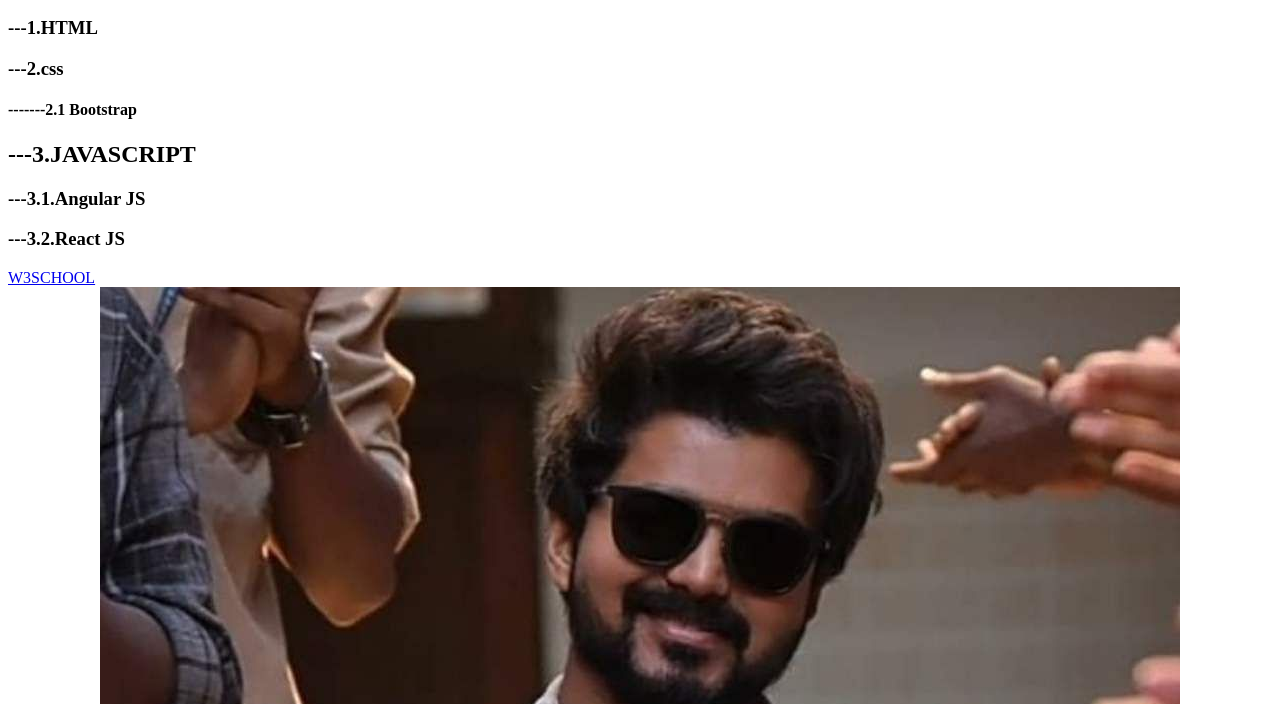
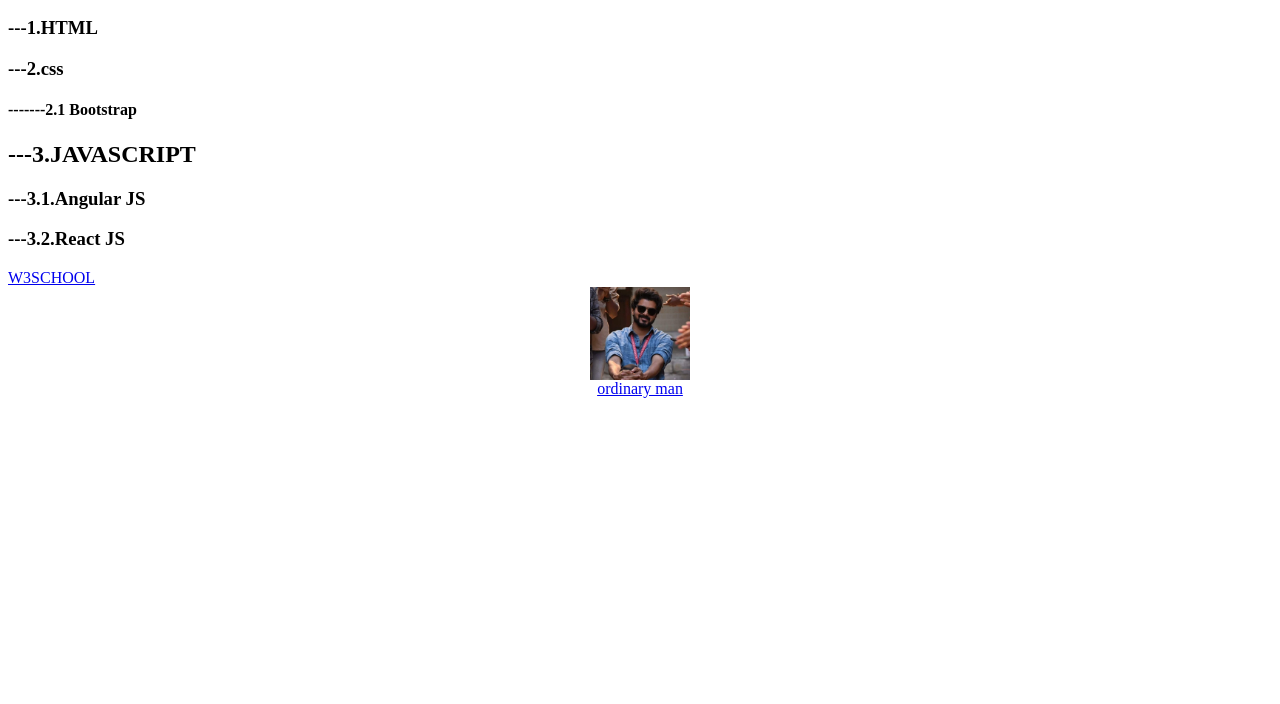
Before and after one commit to Shivisha11/html-project, a plain HTML site: page index.html in a window 1280 px wide. Shown: the part 96-800 px from the top of the page. Drawn offline with Linux system fonts and the light colour scheme.

Commit message:
width add

```diff
--- a/index.html
+++ b/index.html
@@ -11,7 +11,7 @@
 <a href="https://www.w3schools.com/">W3SCHOOL</a>
 <br>
 <center>
-<img src="image/WhaaaaaaaaatsaApp_Image_2020-03-24_at_1-3878496580.jpeg" alt="">
+<img src="image/WhaaaaaaaaatsaApp_Image_2020-03-24_at_1-3878496580.jpeg" alt="" width="100px">
 <br>
 <a href="https://www.youtube.com/watch?v=WWr9086eWtY">ordinary man</a>
 </center>
```
